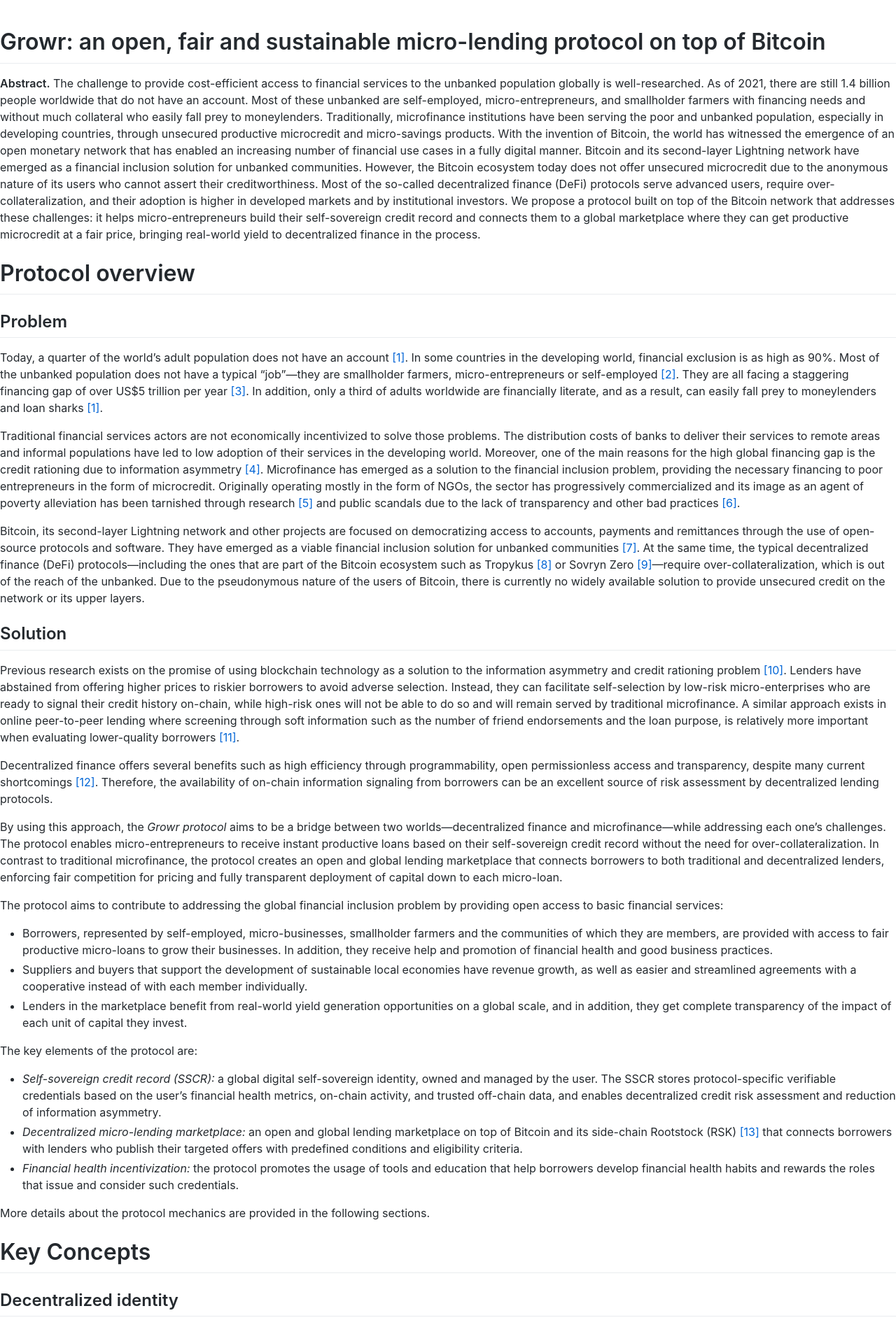
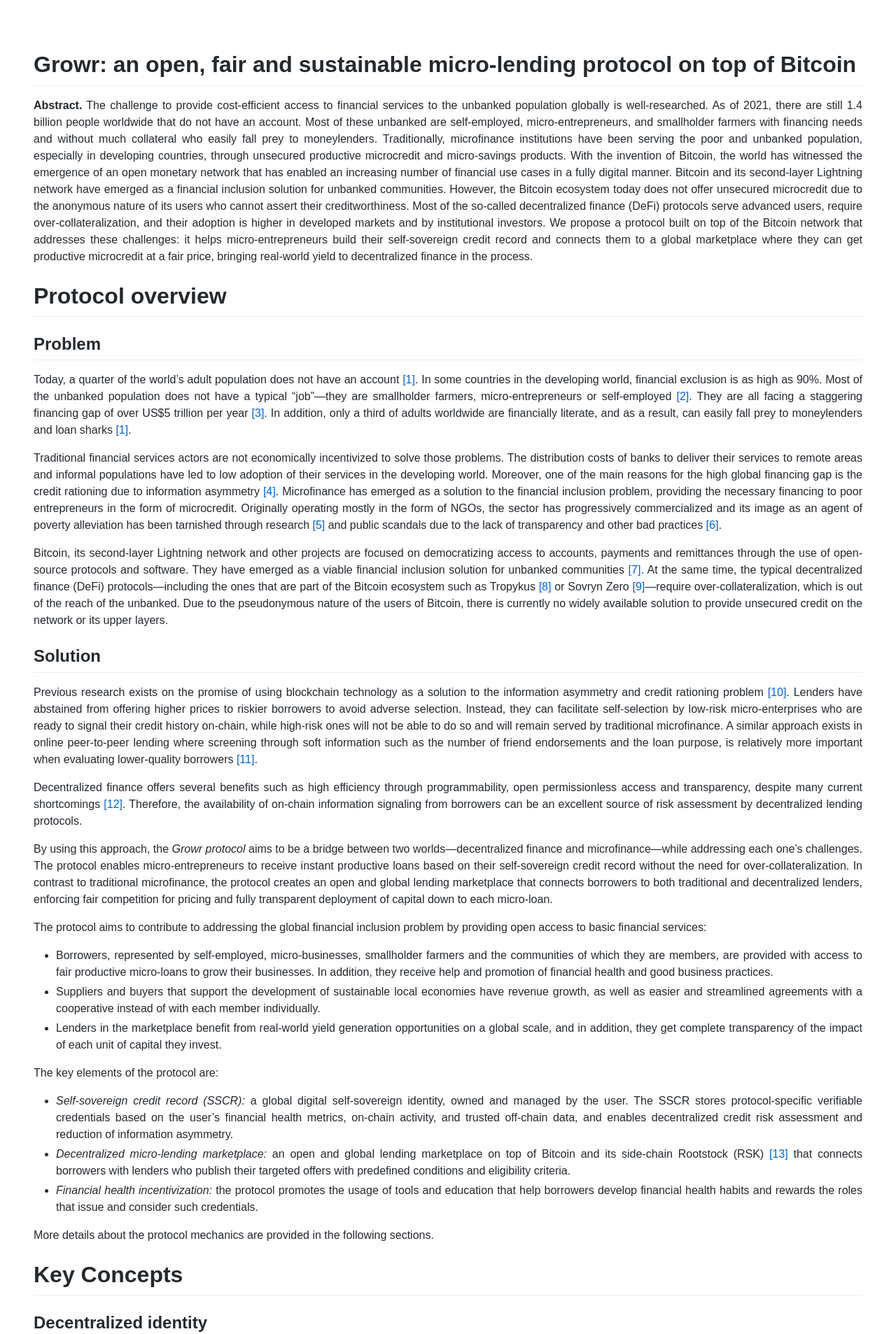
Before and after one commit to growr-xyz/growr-documentation, a Jekyll site: the page litepaper/Growr-litepaper.html, which Jekyll copies as it is, in a window 1280 px wide. Shown: the top 1907 px of the page at 70% size. Built offline with Jekyll 4.4.1, drawn with Linux system fonts in a browser that asks for light colours.

```diff
--- a/litepaper/Growr-litepaper.html
+++ b/litepaper/Growr-litepaper.html
@@ -1014,6 +1014,10 @@ pre code {
 .task-list-item input {
   margin: 0 0.2em 0.25em -1.6em;
   vertical-align: middle;
+}body {
+    font-family: Rubik, sans-serif;
+    margin: 3rem;
+    text-align: justify;
 }/*
 github.com style (c) Vasily Polovnyov <vast@whiteants.net>
 */
```
Also changed, not shown: 1 other file.
